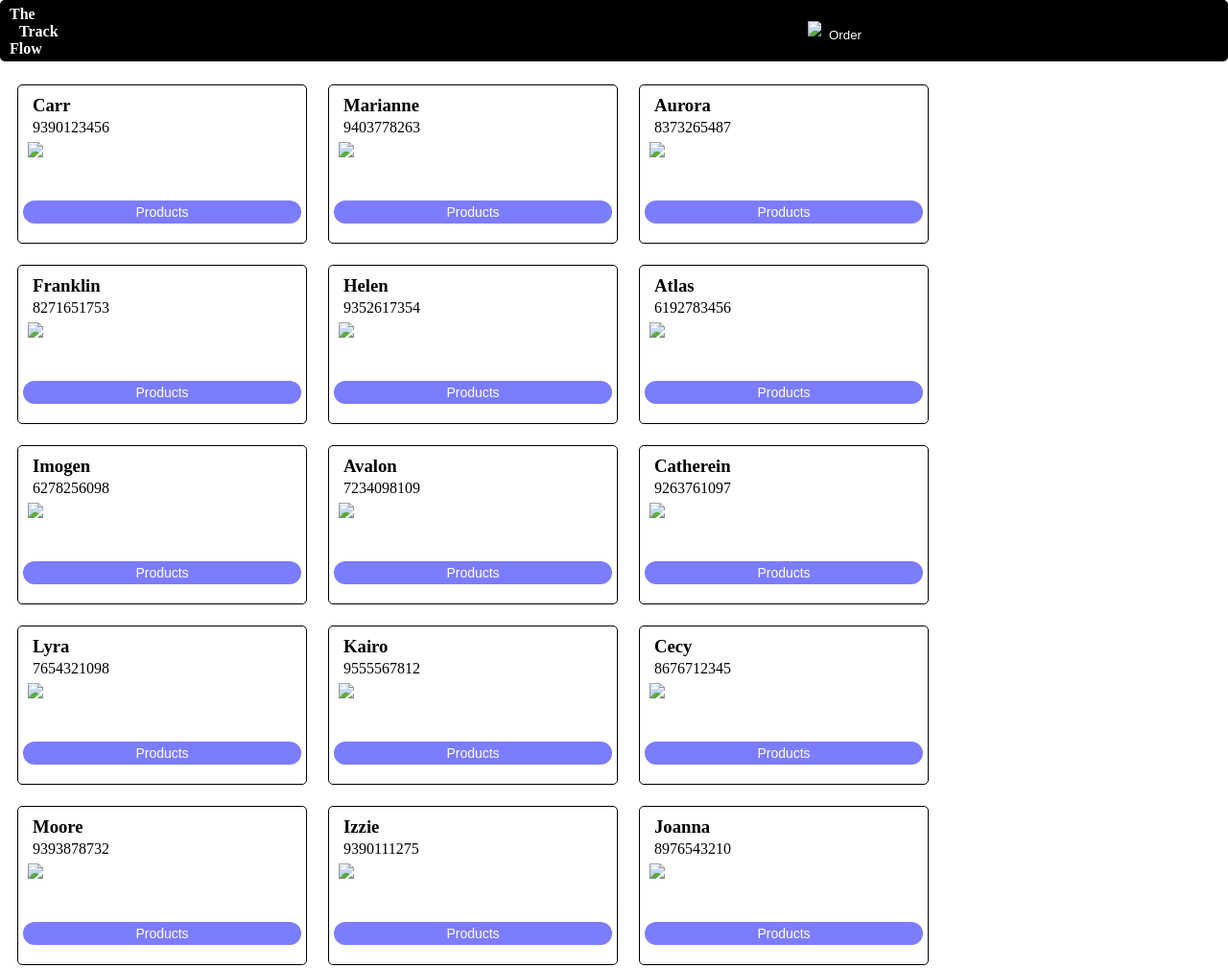
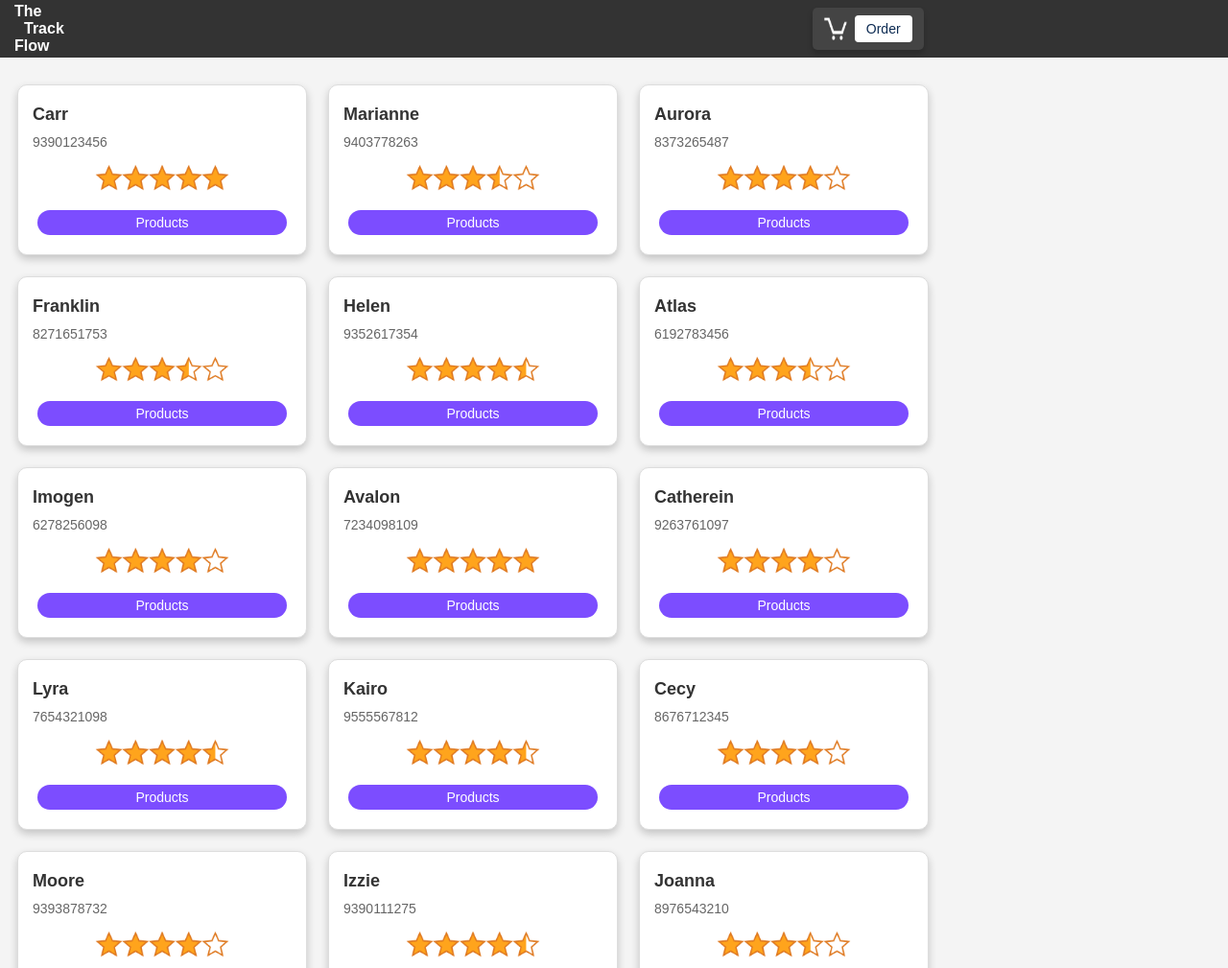
Before and after one commit to PramodhaKasam/The-Track-Flow, a plain HTML site: page home page.html in a window 1280 px wide. Shown: the top 1009 px of the page at 96% size. Drawn offline with Linux system fonts and the light colour scheme.

Commit message:
update home

```diff
--- a/home page.css
+++ b/home page.css
@@ -7,126 +7,162 @@ body{
     row-gap: 22px;
     column-gap: 22px;
     padding-left: 10px;
-    background-size: cover  ;
-    background-position: center;
+    font-family: Arial, sans-serif;
+    background-color: #f4f4f4;
+    color: #333;
 }
 
-
-.top-section{
+header.top-section {
     position: fixed;
     top: 0;
-    left : 0;
+    left: 0;
     right: 0;
     display: flex;
-    height: 64px;
-    background-color: black;
-    border-radius: 5px;
-    z-index: 200;
+    align-items: center;
+    height: 60px;
+    background-color: #333;
+    color: white;
+    padding: 0 5px;
+    z-index: 1000;
 }
-.left-top{
-    width : 100px;
+
+.left-top {
+    display: flex;
+    align-items: center;
 }
+
 .name{
     display: flex;
     flex-direction: column;
 }
+
 .name-1{
  color : white;
  position: relative;
  left:10px;
- top : -10px;
+ top : 0px;
 }
+
 .name-2{
  color : white;
  position: relative;
  left:20px;
- top : -10px;
+ top : 0px;
 }
+
 .name-3{
     color : white;
     position: relative;
     left: 10px;
-    top:-10px
+    top:0px
 }
-.right-top{
+
+.right-top {
     display: flex;
-    flex-direction: row;
+    align-items: center;
+    gap: 15px;
+    margin-left: 800px;
 }
-.order{
+
+.order {
     display: flex;
-    flex-direction: row;
+    align-items: center;
+    background-color: #444;
+    border-radius: 5px;
+    padding: 8px 12px;
+    box-shadow: 0 4px 6px rgba(0, 0, 0, 0.2);
+}
+
+.cart {
+    width: 24px;
+    height: 24px;
+    margin-right: 8px;
+}
+
+.order-button {
+    background-color:white;
+    color:  #0E2C53;
+    border: none;
+    padding: 6px 12px;
+    border-radius: 4px;
+    cursor: pointer;
+    font-size: 14px;
+    transition: background-color 0.3s, transform 0.2s;
+}
+
+.order-button:hover {
+    background-color: #0056a0;
+    color: white;
+    transform: scale(1.05);
+}
+
+.order-button:active {
+    background-color: #004080;
+    color: white;
+}
+
+.supplier {
+    display: flex;
+    flex-direction: column;
+    border-radius: 10px;
+    border: 1px solid #ddd;
+    width: 300px;
+    background-color: #fff;
+    box-shadow: 0 4px 8px rgba(0,0,0,0.2);
+    transition: transform 0.3s, box-shadow 0.3s;
+    overflow: hidden;
+}
+
+.supplier:hover {
+    transform: scale(1.05);
+    box-shadow: 0 8px 16px rgba(0,0,0,0.3);
+}
+
+.name-tag {
+    font-size: 18px;
+    font-weight: bold;
+    color: #333;
+    margin: 15px;
+    margin-top: 20px;
+    margin-bottom: 5px;
+}
+
+.phone-number {
+    font-size: 14px;
+    color: #666;
+    margin-left: 15px;
+    margin-top: 5px;
+    margin-bottom: 15px;
+}
+
+.rating {
+    width: 140px;
+    margin: 0 auto;
+    display: block;
+}
+
+
+.button {
+    font-size: 14px;
+    height: 26px;
+    border-radius: 20px;
+    background-color: #7c4dff;
+    color: #fff;
+    border: none;
+    transition: background-color 0.3s, color 0.3s, transform 0.2s;
+    width: calc(100% - 40px);
+    margin:20px;
     cursor: pointer;
 }
-.order-button{
-    color: white;
-    background-color: black;
-    position: relative;
-    width: 50px;
-    right: -740px;
-    top: 20px;
-    text-decoration: none;
-    border: none;
-    cursor: pointer;
-}
-.order-button:hover{
-    background-color: black;
-    border: none;
-}
-.cart{
-    position: relative;
-    height: 25px;
-    top: 22px;
-    right: -742px;
+
+.button:hover {
+    background-color: #5e35b1;
+    transform: translateY(-2px);
 }
 
-.supplier{
-    display: flex;
-    flex-direction: column;
-    border-radius: 5px;
-    border: 1px solid rgb(0,0,0);
-    width : 300px;
-    background-color: white;
-    box-shadow: 0 0 30px rgba(0,0,0,0,4);
-    transform: scale(1);
+.button:active {
+    background-color: #fff;
+    color: #7c4dff;
+    border: 1px solid #7c4dff;
+    transform: translateY(1px);
 }
-.supplier:hover{
-    transform: scale(1.1);
-}
-.name-tag{
-    margin: 15px;
-    margin-top: 10px;
-    margin-bottom: 0;
-}
-.phone-number{
-    margin-left: 15px;
-    margin-top: 3px;
-    margin-bottom: 0;
-}
-.button{
-    font-size: 14px;
-    height: 24px;
-    margin-top: 25px;
-    margin-bottom: 20px;
-    border-radius: 15px;
-    background-color: rgb(124, 124, 255);
-    color: white;
-    border: none;
-    transition: 0.1s;
-    width:290px;
-    margin-left: 5px;
-}
-.button:hover{
-    background-color: rgb(113, 113, 238);
-    cursor: pointer;
-}
-.button:active{
-    background-color: white;
-    color: rgb(124, 124, 255);
-    border: 1px solid rgb(124, 124, 255) ;
-}
-.rating{
-    width: 155px;
-    margin-left: 10px;
-    margin-top: 6px;
-    margin-bottom: 20px;
-}
--- a/home page.html
+++ b/home page.html
@@ -6,8 +6,8 @@
         </title>
         <link rel="stylesheet" href="home page.css">
     </head>
-    <body  background="images.jpg">
-        <div class="top-section">
+    <body>
+        <header class="top-section">
             <div class="left-top">
                 <a rel="Click here" style="text-decoration: none;" href="poster.html">
                     <p class="name">
@@ -18,24 +18,19 @@
                 </a>
             </div>
             <div class="right-top">
-
                 <a  style="text-decoration: none;" href="shipping.html">
                     <div class="order">
-                        <img class="cart" src="cart-icon.png">
-                        <p class="cartQuantity"></p>
+                        <img class="cart" src="Images/cart-icon.png">
                         <button class="order-button">Order</button>
                     </div>
                 </a>
             </div>
-
-        </div>
-
-
+        </header>
 
         <div class="supplier">
             <h3 class="name-tag">Carr</h3>
             <p class="phone-number">9390123456</p>
-            <img class="rating" src="rating-5.png">
+            <img class="rating" src="Images/rating-5.png">
             <a href="products-1.html">
                 <button class="button"> Products</button>
             </a>
@@ -43,7 +38,7 @@
         <div class="supplier">
             <h3 class="name-tag">Marianne</h3>
             <p class="phone-number">9403778263</p>
-            <img class="rating" src="rating-3.5.png">
+            <img class="rating" src="Images/rating-3.5.png">
             <a href="products-2.html">
                 <button class="button"> Products</button>
             </a>
@@ -51,7 +46,7 @@
         <div class="supplier">
             <h3 class="name-tag">Aurora</h3>
             <p class="phone-number">8373265487</p>
-            <img class="rating" src="rating-4.png">
+            <img class="rating" src="Images/rating-4.png">
             <a href="products-3.html">
                 <button class="button"> Products</button>
             </a>
@@ -59,7 +54,7 @@
         <div class="supplier">
             <h3 class="name-tag">Franklin</h3>
             <p class="phone-number">8271651753</p>
-            <img class="rating" src="rating-3.5.png">
+            <img class="rating" src="Images/rating-3.5.png">
             <a href="products-3.html">
                 <button class="button">  Products</button>
             </a>
@@ -67,7 +62,7 @@
         <div class="supplier">
             <h3 class="name-tag">Helen</h3>
             <p class="phone-number">9352617354</p>
-            <img class="rating" src="rating-4.5.png">
+            <img class="rating" src="Images/rating-4.5.png">
             <a href="products-2.html">
                 <button class="button"> Products</button>
             </a>
@@ -75,7 +70,7 @@
         <div class="supplier">
             <h3 class="name-tag">Atlas</h3>
             <p class="phone-number">6192783456</p>
-            <img class="rating" src="rating-3.5.png">
+            <img class="rating" src="Images/rating-3.5.png">
             <a href="products-1.html">
                 <button class="button"> Products</button>
             </a>
@@ -83,7 +78,7 @@
         <div class="supplier">
             <h3 class="name-tag">Imogen</h3>
             <p class="phone-number">6278256098</p>
-            <img class="rating" src="rating-4.png">
+            <img class="rating" src="Images/rating-4.png">
             <a href="products-2.html">
                 <button class="button"> Products</button>
             </a>
@@ -91,7 +86,7 @@
         <div class="supplier">
             <h3 class="name-tag">Avalon</h3>
             <p class="phone-number">7234098109</p>
-            <img class="rating" src="rating-5.png">
+            <img class="rating" src="Images/rating-5.png">
             <a href="products-1.html">
                 <button class="button"> Products</button>
             </a>
@@ -99,7 +94,7 @@
         <div class="supplier">
             <h3 class="name-tag">Catherein</h3>
             <p class="phone-number">9263761097</p>
-            <img class="rating" src="rating-4.png">
+            <img class="rating" src="Images/rating-4.png">
             <a href="products-3.html">
                 <button class="button"> Products</button>
             </a>
@@ -107,7 +102,7 @@
         <div class="supplier">
             <h3 class="name-tag">Lyra</h3>
             <p class="phone-number">7654321098</p>
-            <img class="rating" src="rating-4.5.png">
+            <img class="rating" src="Images/rating-4.5.png">
             <a href="products-3.html">
                 <button class="button"> Products</button>
             </a>
@@ -115,7 +110,7 @@
         <div class="supplier">
             <h3 class="name-tag">Kairo</h3>
             <p class="phone-number">9555567812</p>
-            <img class="rating" src="rating-4.5.png">
+            <img class="rating" src="Images/rating-4.5.png">
             <a href="products-1.html">
                 <button class="button"> Products</button>
             </a>
@@ -123,7 +118,7 @@
         <div class="supplier">
             <h3 class="name-tag">Cecy</h3>
             <p class="phone-number">8676712345</p>
-            <img class="rating" src="rating-4.png">
+            <img class="rating" src="Images/rating-4.png">
             <a href="products-2.html">
                 <button class="button"> Products</button>
             </a>
@@ -131,7 +126,7 @@
         <div class="supplier">
             <h3 class="name-tag">Moore</h3>
             <p class="phone-number">9393878732</p>
-            <img class="rating" src="rating-4.png">
+            <img class="rating" src="Images/rating-4.png">
             <a href="products-2.html">
                 <button class="button"> Products</button>
             </a>
@@ -139,7 +134,7 @@
         <div class="supplier">
             <h3 class="name-tag">Izzie</h3>
             <p class="phone-number">9390111275</p>
-            <img class="rating" src="rating-4.5.png">
+            <img class="rating" src="Images/rating-4.5.png">
             <a href="products-3.html">
                 <button class="button"> Products</button>
             </a>
@@ -147,7 +142,7 @@
         <div class="supplier">
             <h3 class="name-tag">Joanna</h3>
             <p class="phone-number">8976543210</p>
-            <img class="rating" src="rating-3.5.png">
+            <img class="rating" src="Images/rating-3.5.png">
             <a href="products-1.html">
                 <button class="button" > Products</button>
             </a>
@@ -155,7 +150,7 @@
         <div class="supplier">
             <h3 class="name-tag">Ayanna</h3>
             <p class="phone-number">7685943120</p>
-            <img class="rating" src="rating-4.5.png">
+            <img class="rating" src="Images/rating-4.5.png">
             <a href="products-1.html">
                 <button class="button"> Products</button>
             </a>
@@ -163,7 +158,7 @@
         <div class="supplier">
             <h3 class="name-tag">Katy</h3>
             <p class="phone-number">6543210987</p>
-            <img class="rating" src="rating-4.png">
+            <img class="rating" src="Images/rating-4.png">
             <a href="products-3.html">
                 <button class="button"> Products</button>
             </a>
@@ -171,7 +166,7 @@
         <div class="supplier">
             <h3 class="name-tag">Clover</h3>
             <p class="phone-number">8272727272</p>
-            <img class="rating" src="rating-4.png">
+            <img class="rating" src="Images/rating-4.png">
             <a href="products-2.html">
                 <button class="button"> Products</button>
             </a>
@@ -179,7 +174,7 @@
         <div class="supplier">
             <h3 class="name-tag">Dorry</h3>
             <p class="phone-number">9827892722</p>
-            <img class="rating" src="rating-4.png">
+            <img class="rating" src="Images/rating-4.png">
             <a href="products-2.html">
                 <button class="button"> Products</button>
             </a>
@@ -187,7 +182,7 @@
         <div class="supplier">
             <h3 class="name-tag">Phil</h3>
             <p class="phone-number">9494948884</p>
-            <img class="rating" src="rating-3.5.png">
+            <img class="rating" src="Images/rating-3.5.png">
             <a href="products-1.html">
                 <button class="button"> Products</button>
             </a>
@@ -195,7 +190,7 @@
         <div class="supplier">
             <h3 class="name-tag">Elsie</h3>
             <p class="phone-number">9008007006</p>
-            <img class="rating" src="rating-3.5.png">
+            <img class="rating" src="Images/rating-3.5.png">
             <a href="products-3.html">
                 <button class="button"> Products</button>
             </a>
```
Also changed, not shown: poster.css (+5 -4 lines), poster.html (+4 -5 lines).
